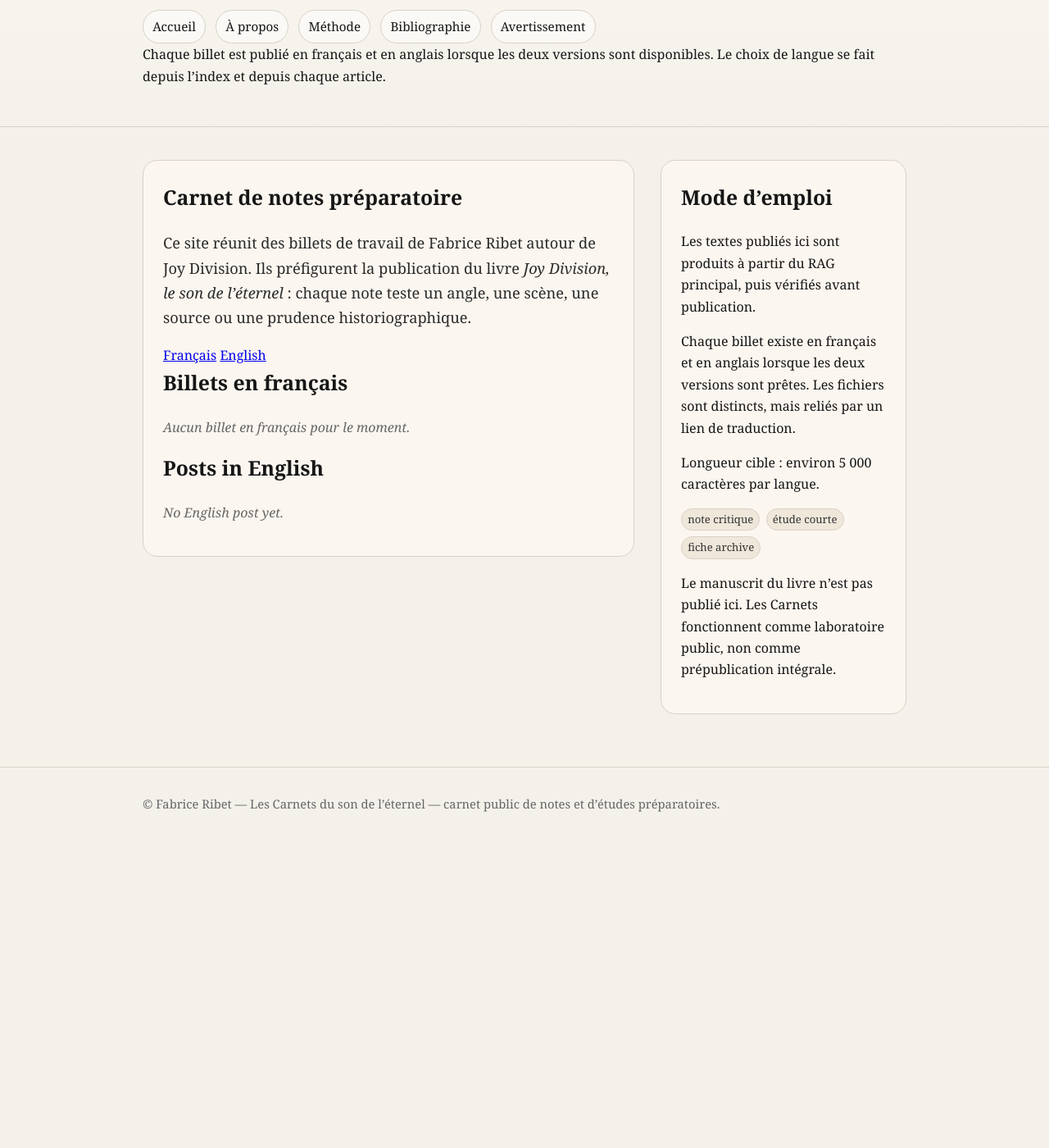
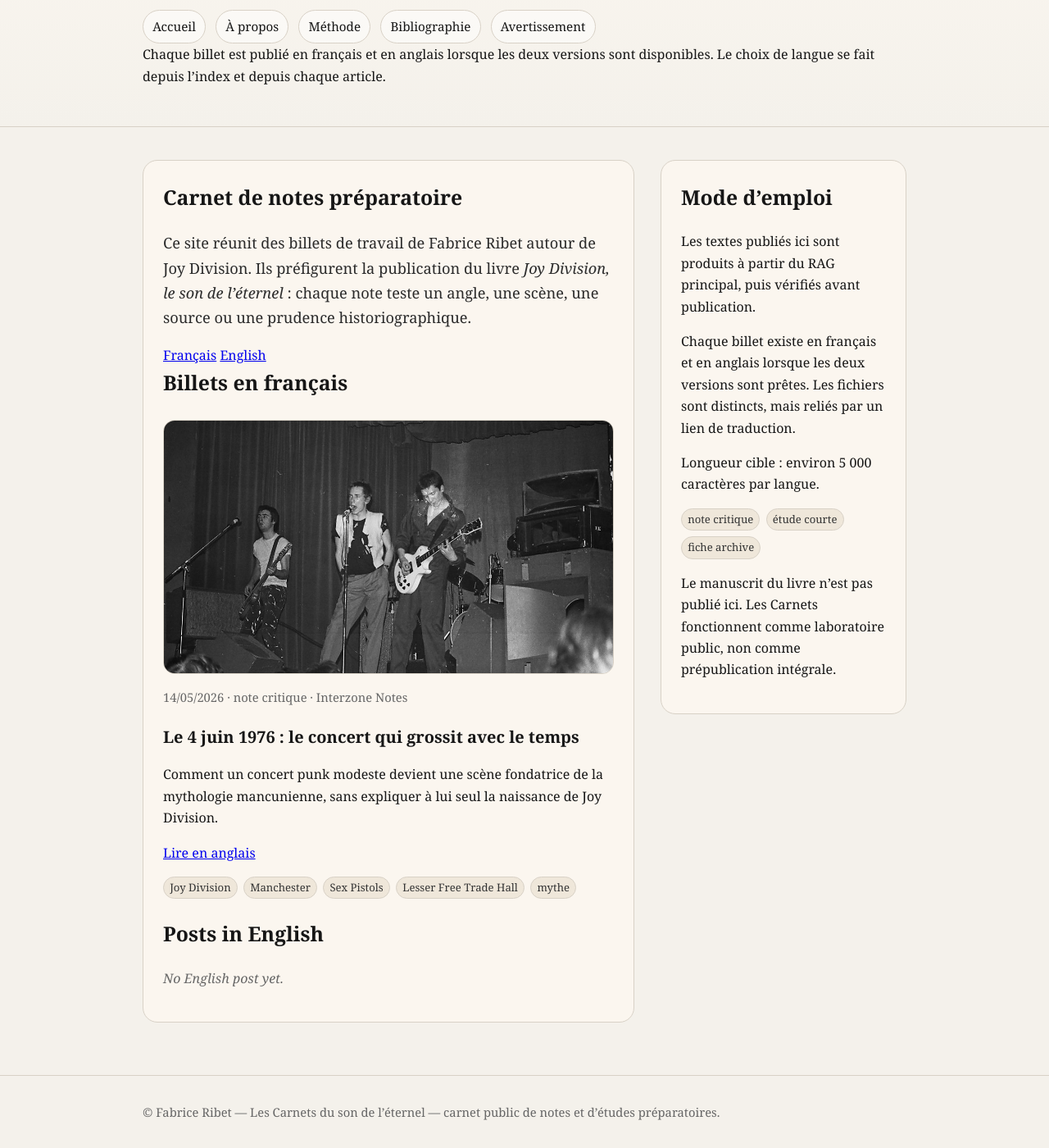
Before and after one commit to AdminQuest/joy-division-carnets, a Jekyll site: the page built from index.html, in a window 1280 px wide and 1400 px high, scrolled down 339 px. Shown: the whole window at 82% size. Built offline with Jekyll 4.4.1, drawn with Linux system fonts in a browser that asks for light colours; before the commit the page ends 1363 px from its top, so only the background shows below that.

Commit message:
Ajoute la langue française et le lien de traduction au billet existant

```diff
--- a/_posts/2026-05-14-le-4-juin-1976-concert-qui-grossit.md
+++ b/_posts/2026-05-14-le-4-juin-1976-concert-qui-grossit.md
@@ -1,11 +1,13 @@
 ---
 layout: post
+lang: fr
 title: "Le 4 juin 1976 : le concert qui grossit avec le temps"
 date: 2026-05-14
 description: "Comment un concert punk modeste devient une scène fondatrice de la mythologie mancunienne, sans expliquer à lui seul la naissance de Joy Division."
 tags: ["Joy Division", "Manchester", "Sex Pistols", "Lesser Free Trade Hall", "mythe"]
 format: "note critique"
 series: "Interzone Notes"
+translation_url: "/2026/05/14/june-4-1976-the-concert-that-grew-over-time/"
 rag_origin: "RAG 3 + RAG 4"
 source_status: "issu du RAG principal, vérifié manuellement"
 verification_status: "citations non intégrées ; faits et témoignages à vérifier avant publication définitive"
```
